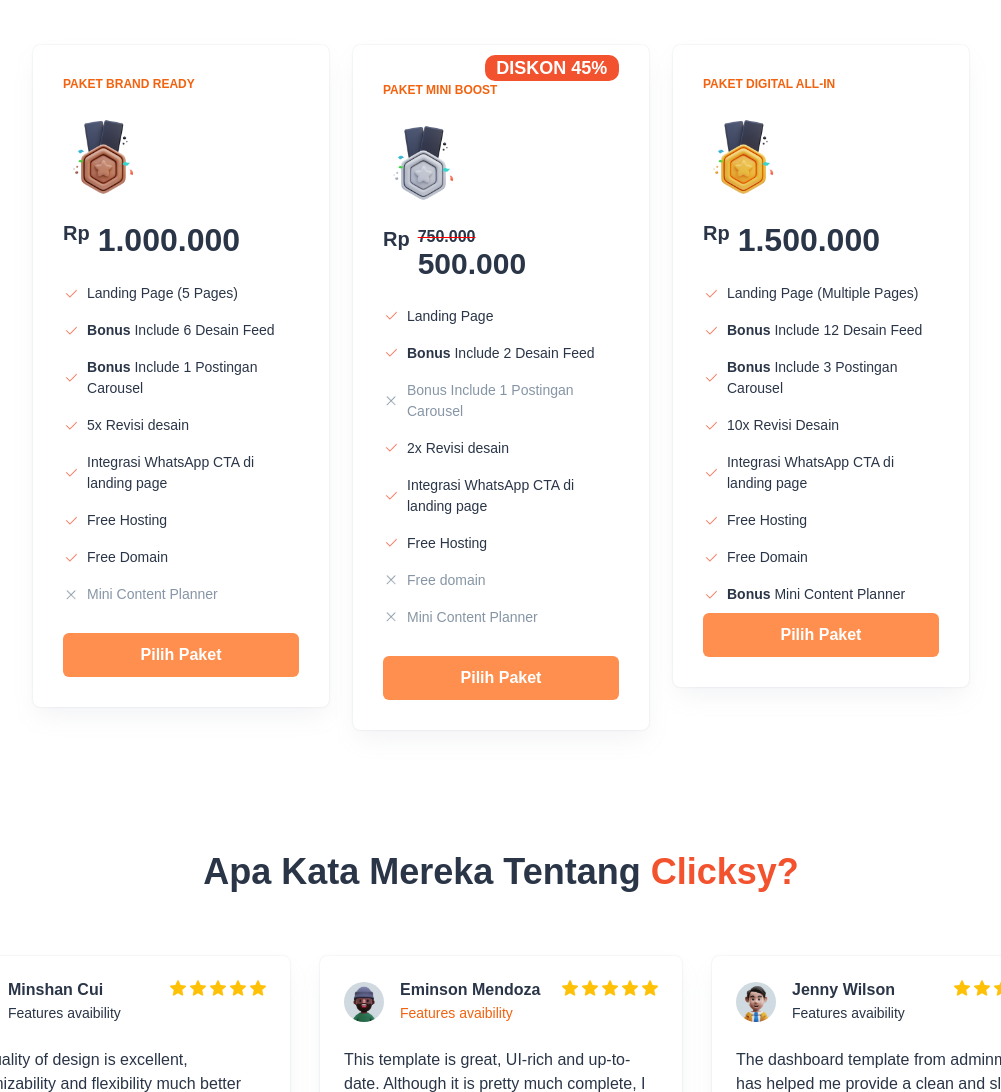
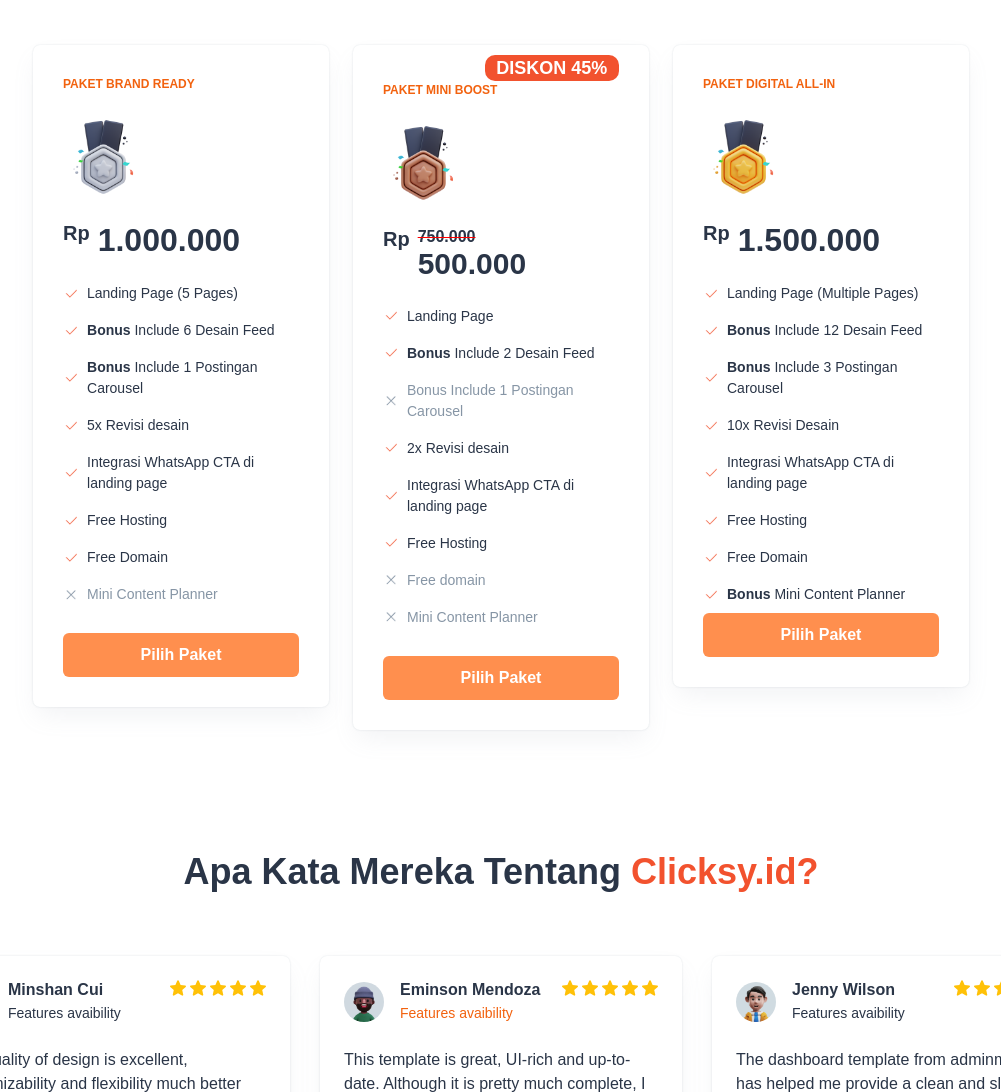
Before and after one commit to Dimassz/clicksy, a plain HTML site: page index.html in a window 1280 px wide. Shown: the part 3337-4429 px from the top of the page, without its empty margins (139-1140 px from the left). Drawn offline with nearby package versions, Linux system fonts and the light colour scheme.

Commit message:
update badge

```diff
--- a/index.html
+++ b/index.html
@@ -361,7 +361,7 @@
                   </div> -->
                   <span class="fw-bolder text-uppercase fs-2 d-block mb-7">PAKET BRAND READY</span>
                   <div class="my-4">
-                    <img src="../../dist/images/backgrounds/bronze.png" alt="" class="img-fluid" width="80" height="80">
+                    <img src="../../dist/images/backgrounds/silver.png" alt="" class="img-fluid" width="80" height="80">
                   </div>
                   <div class="d-flex mb-3">
                      <h5 class="fw-bolder fs-6 mb-0">Rp</h5>
@@ -413,7 +413,7 @@
                   </div>
                   <span class="fw-bolder text-uppercase fs-2 d-block mb-7">PAKET MINI BOOST</span>
                   <div class="my-4">
-                    <img src="../../dist/images/backgrounds/silver.png" alt="" class="img-fluid" width="80" height="80">
+                    <img src="../../dist/images/backgrounds/bronze.png" alt="" class="img-fluid" width="80" height="80">
                   </div>
                   <div class="d-flex mb-3">
                     <h5 class="fw-bolder fs-6 mb-0">Rp</h5>
@@ -520,7 +520,7 @@
           <div class="row justify-content-center">
             <div class="col-lg-8">
               <h2 class="fs-9 text-center mb-4 mb-lg-5 fw-bolder" data-aos="fade-up" data-aos-delay="200"
-                data-aos-duration="1000">Apa Kata Mereka Tentang <cpan class="text-primary">Clicksy?</cpan></h2>
+                data-aos-duration="1000">Apa Kata Mereka Tentang <cpan class="text-primary">Clicksy.id?</cpan></h2>
 
             </div>
 
@@ -677,6 +677,74 @@
 
       <!-- Testimonial End -->
 
+      <!-- FAQ START -->
+                 <!-- <div class="row justify-content-center">
+            <div class="col-lg-8">
+            <div class="text-center mb-7 ">
+              <h3 class="fw-semibold ">Frequently asked questions</h3>
+              <p class="fw-normal mb-0 fs-4">Get to know more about ready-to-use admin dashboard templates</p>
+            </div>
+            <div class="accordion accordion-flush mb-5 card position-relative overflow-hidden" id="accordionFlushExample">
+              <div class="accordion-item">
+                <h2 class="accordion-header" id="flush-headingOne">
+                  <button class="accordion-button collapsed fs-4 fw-semibold" type="button" data-bs-toggle="collapse" data-bs-target="#flush-collapseOne" aria-expanded="false" aria-controls="flush-collapseOne">
+                    What is an Admin Dashboard?
+                  </button>
+                </h2>
+                <div id="flush-collapseOne" class="accordion-collapse collapse" aria-labelledby="flush-headingOne" data-bs-parent="#accordionFlushExample">
+                  <div class="accordion-body fw-normal">
+                    Admin Dashboard is the backend interface of a website or an application that helps to manage the
+                    website's overall content and settings. It is widely used by the site owners to keep track of their website,
+                    make changes to their content, and more.
+                  </div>
+                </div>
+              </div>
+              <div class="accordion-item">
+                <h2 class="accordion-header" id="flush-headingTwo">
+                  <button class="accordion-button collapsed fs-4 fw-semibold" type="button" data-bs-toggle="collapse" data-bs-target="#flush-collapseTwo" aria-expanded="false" aria-controls="flush-collapseTwo">
+                    What should an admin dashboard template include?
+                  </button>
+                </h2>
+                <div id="flush-collapseTwo" class="accordion-collapse collapse" aria-labelledby="flush-headingTwo" data-bs-parent="#accordionFlushExample">
+                  <div class="accordion-body fw-normal">
+                    Admin dashboard template should include user & SEO friendly design with a variety of components and
+                    application designs to help create your own web application with ease. This could include customization
+                    options, technical support and about 6 months of future updates.
+                  </div>
+                </div>
+              </div>
+              <div class="accordion-item">
+                <h2 class="accordion-header" id="flush-headingThree">
+                  <button class="accordion-button collapsed fs-4 fw-semibold" type="button" data-bs-toggle="collapse" data-bs-target="#flush-collapseThree" aria-expanded="false" aria-controls="flush-collapseThree">
+                    Why should I buy admin templates from AdminMart?
+                  </button>
+                </h2>
+                <div id="flush-collapseThree" class="accordion-collapse collapse" aria-labelledby="flush-headingThree" data-bs-parent="#accordionFlushExample">
+                  <div class="accordion-body fw-normal">
+                    Adminmart offers high-quality templates that are easy to use and fully customizable. With over 101,801
+                    happy customers & trusted by 10,000+ Companies. AdminMart is recognized as the leading online source
+                    for buying admin templates.
+                  </div>
+                </div>
+              </div>
+              <div class="accordion-item">
+                <h2 class="accordion-header" id="flush-headingfour">
+                  <button class="accordion-button collapsed fs-4 fw-semibold" type="button" data-bs-toggle="collapse" data-bs-target="#flush-collapsefour" aria-expanded="false" aria-controls="flush-collapsefour">
+                    Do Adminmart offers a money back guarantee?
+                  </button>
+                </h2>
+                <div id="flush-collapsefour" class="accordion-collapse collapse" aria-labelledby="flush-headingfour" data-bs-parent="#accordionFlushExample">
+                  <div class="accordion-body fw-normal">
+                    There is no money back guarantee in most companies, but if you are unhappy with our product, Adminmart
+                    gives you a 100% money back guarantee.
+                  </div>
+                </div>
+              </div>
+            </div>
+            </div>
+          </div> -->
+       <!-- FAQ END -->
+
       <!-- CTA -->
 
       <section class="pt-8 pt-md-5 pb-5 pb-lg-10 pb-xl-12" id="contact-us">
```
Also changed, not shown: dist/images/apps/app-calendar.jpg (deleted), dist/images/apps/app-chat.jpg (deleted), dist/images/apps/app-contact.jpg (deleted), dist/images/apps/app-ecommerce-detail.jpg (deleted), dist/images/apps/app-ecommerce-list.jpg (deleted), dist/images/apps/app-email.jpg (deleted), dist/images/apps/app-invoice.jpg (deleted), dist/images/apps/app-user-profile.jpg (deleted), dist/images/apps/modernize-bt-app-contact-list.jpg (deleted), dist/images/apps/modernize-bt-app-ecommerce-checkout.jpg (deleted), dist/images/apps/modernize-vue-app-blog-detail.jpg (deleted), dist/images/apps/modernize-vue-app-blog.jpg (deleted), dist/images/apps/modernize-vue-app-shop.jpg (deleted), dist/images/demos/demo-dark.jpg (deleted), 4 more files.
